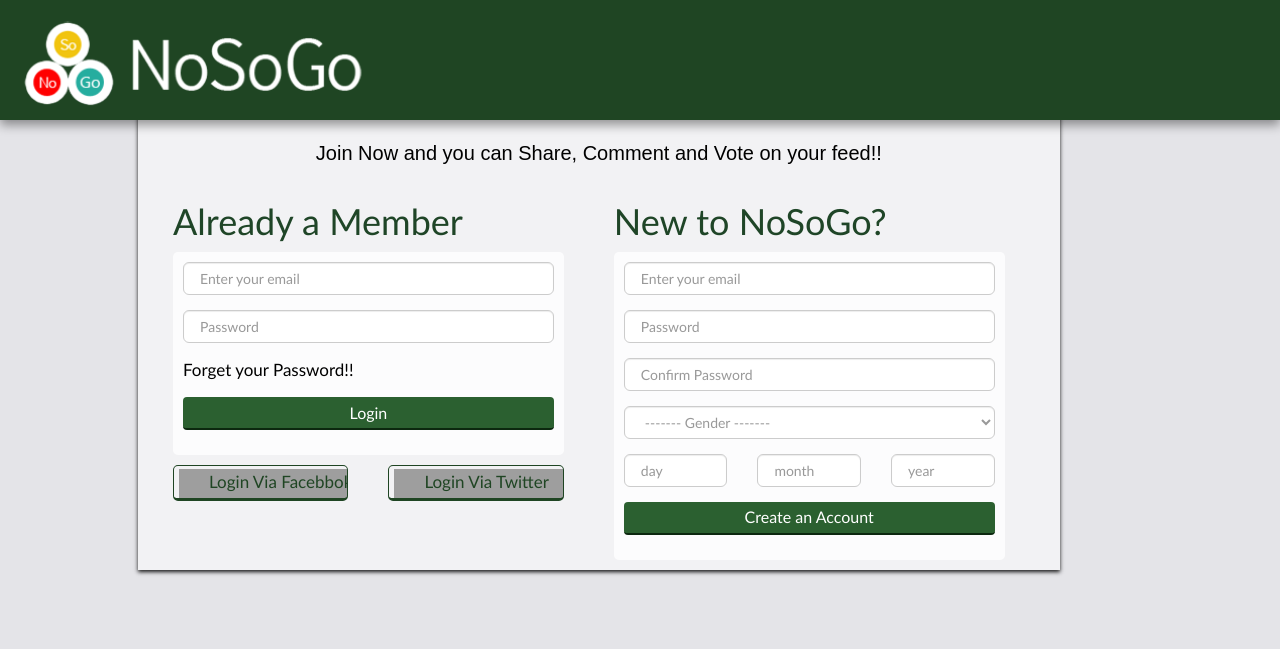
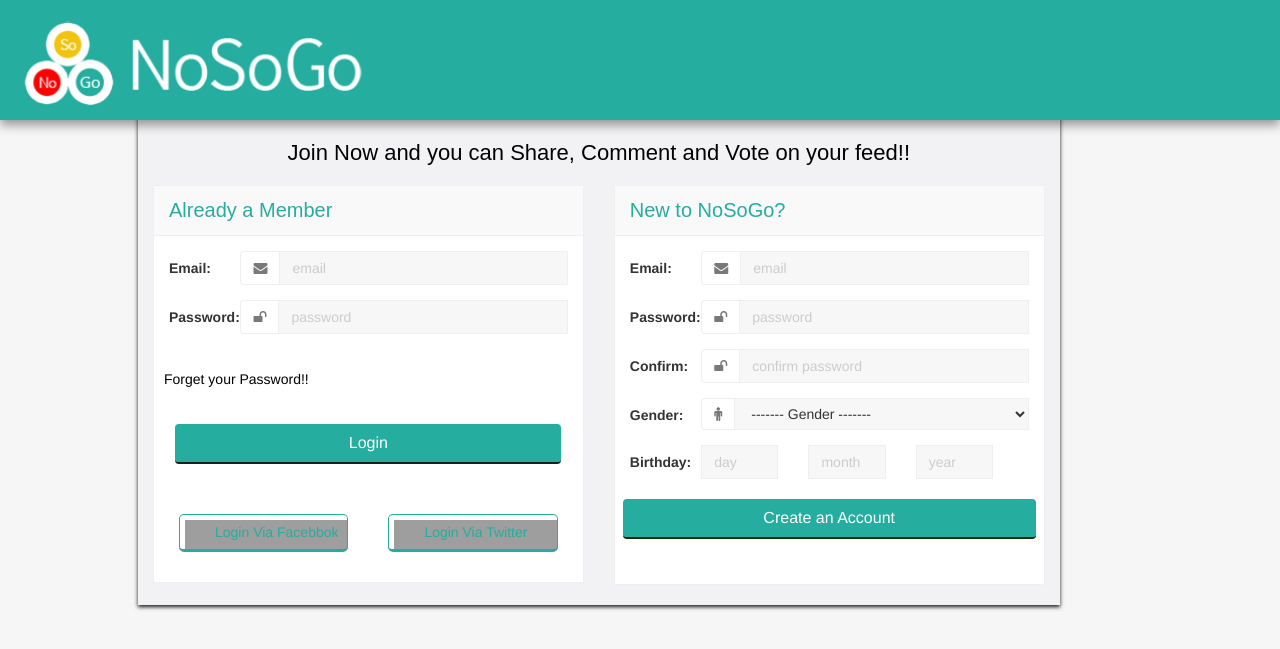
Before and after one commit to samyasin/noSoGo_102, a PHP site: page /login.php in a window 1280 px wide. Shown: the top 649 px of the page. Run offline with PHP 8.4, Linux system fonts and the light colour scheme; some libraries are stand-ins or nearby versions; grey boxes are pictures that could not be loaded.

Commit message:
Update login.php

```diff
--- a/login.php
+++ b/login.php
@@ -24,7 +24,7 @@ if (isset($_POST['submit'])) {
         <meta name="viewport" content="width=device-width, initial-scale=1.0, maximum-scale=1.0, user-scalable=no">
         <link rel="stylesheet" type="text/css" href="css/bootstrap.min.css" />
         <link rel="stylesheet" type="text/css" href="css/font-awesome.min.css" />
-        <link rel="stylesheet" type="text/css" href="css/style.css" />
+        <link rel="stylesheet" type="text/css" href="css/default.css" />
         <script type="text/javascript" src="js/bootstrap.min.js"></script>
     </head>
     <body>
@@ -38,78 +38,120 @@ if (isset($_POST['submit'])) {
                             <h4 class="join">Join Now and you can
                                 Share, Comment and Vote on your feed!!</h4>
                             <div class="col-md-6">
-                                <h1> Already a Member  </h1>
-
-                                <div class="signup">
-                                    <form class="form"  method="POST" action="check_login.php">
-
+                                <div class="panel panel-default">
+                                    <div class="panel-heading panel-heading-gray">Already a Member </div>
+                                    <div class="panel-body">
+                                        <form class="form-horizontal" role="form"  action="check_login.php" method="POST">
 
                                             <div class="form-group">
-                                            <input class="form-control input-lg" name="email" type="email" placeholder="Enter your email">
+                                                <label class="col-sm-2 control-label">Email: </label>
+                                                <div class="col-sm-10">
+                                                    <div class="input-group">
+                                                        <span class="input-group-addon"><i class="fa fa-envelope"></i></span>
+                                                        <input type="text" class="form-control" placeholder="email" name="email">
+                                                    </div>
+                                                </div>
+                                            </div>
+                                            <div class="form-group">
+                                                <label class="col-sm-2 control-label">Password: </label>
+                                                <div class="col-sm-10">
+                                                    <div class="input-group">
+                                                        <span class="input-group-addon"><i class="fa fa-unlock"></i></span>
+                                                        <input type="text" class="form-control" placeholder="password" name="password">
+                                                    </div>
+                                                </div>
                                             </div>
 
-                                        <div class="form-group">
-                                            <input class="form-control input-lg" name="password" type="password" placeholder="Password">
-                                        </div>
-
+                                            <br>
                                             <div class="form-group">
                                                 <a href="">Forget your Password!!</a>
                                             </div>
                                             <div class="form-group last">
                                                 <input type="submit" value="Login" name="submit" class="button">
                                             </div>
-                                </div>
                                         </form>
+
                                         <div class="form-group col-lg-6">
                                             <a href=""> <input type="button" value="Login Via Facebbok" class="facebbok"></a>
                                         </div>
                                         <div class="form-group col-lg-6">
                                             <a href=""> <input type="button" value="Login Via Twitter" class="twitter"></a>
                                         </div>
-                            </div>
-
-                            <div class="col-md-6">
-                                <h1>New to NoSoGo? </h1>
-
-                                <div class="signup">
-                                    <form class="form"  method="POST" action="login.php">
-                                        <div class="form-group">
-                                            <input class="form-control input-lg" name="email" type="email" placeholder="Enter your email">
-                                        </div>
-
-                                        <div class="form-group">
-                                            <input class="form-control input-lg" name="password" type="password" placeholder="Password">
+                                    </div> </div>
                             </div>
 
 
+
+                            <div class="col-md-6">
+                                <div class="panel panel-default">
+                                    <div class="panel-heading panel-heading-gray">New to NoSoGo? </div>
+                                    <div class="panel-body">
+                                        <form class="form-horizontal" role="form"  method="POST" action="login.php">
+
                                             <div class="form-group">
-                                            <input class="form-control input-lg" name="password" type="password" placeholder="Confirm Password">
+                                                <label class="col-sm-2 control-label">Email: </label>
+                                                <div class="col-sm-10">
+                                                    <div class="input-group">
+                                                        <span class="input-group-addon"><i class="fa fa-envelope"></i></span>
+                                                        <input type="email" class="form-control" placeholder="email" name="email">
+                                                    </div>
+                                                </div>
                                             </div>
                                             <div class="form-group">
-                                            <select name="gender" size="1" class="form-control input-lg">
+                                                <label class="col-sm-2 control-label">Password: </label>
+                                                <div class="col-sm-10">
+                                                    <div class="input-group">
+                                                        <span class="input-group-addon"><i class="fa fa-unlock"></i></span>
+                                                        <input type="password" class="form-control" placeholder="password" name="password">
+                                                    </div>
+                                                </div>
+                                            </div>
+                                            <div class="form-group">
+                                                <label class="col-sm-2 control-label">Confirm: </label>
+                                                <div class="col-sm-10">
+                                                    <div class="input-group">
+                                                        <span class="input-group-addon"><i class="fa fa-unlock"></i></span>
+                                                        <input type="password" class="form-control" placeholder="confirm password" name="password">
+                                                    </div>
+                                                </div>
+                                            </div>
+                                            <div class="form-group">
+                                                <label class="col-sm-2 control-label">Gender: </label>
+                                                <div class="col-sm-10">
+                                                    <div class="input-group">
+                                                        <span class="input-group-addon"><i class="fa fa-male"></i></span>
+                                                        <select name="gender" size="1" class="form-control">
                                                             <option selected>------- Gender -------</option>
                                                             <option>Male</option>
                                                             <option>Female</option>
                                                         </select>
                                                     </div>
+                                                </div>
+                                            </div>
+                                            <div class="form-group">
+                                                <label class="col-sm-2 control-label">Birthday: </label>
                                                 <div class="birth">
-                                            <div class="form-group  col-lg-4">
-                                                <input  class="form-control input-lg" name="day" type="text" placeholder="day">
+
+                                                    <div class="form-group  col-lg-3">
+                                                        <input  class="form-control" name="day" type="text" placeholder="day">
                                                     </div>
-                                            <div class="form-group  col-lg-4" >
-                                                <input  class="form-control input-lg" name="month" type="text" placeholder="month">
+                                                    <div class="form-group  col-lg-3" >
+                                                        <input  class="form-control" name="month" type="text" placeholder="month">
                                                     </div>
-                                            <div class="form-group  col-lg-4">
-                                                <input  class="form-control input-lg" name="year" type="text" placeholder="year">
+                                                    <div class="form-group  col-lg-3">
+                                                        <input  class="form-control" name="year" type="text" placeholder="year">
 
                                                     </div>
                                                 </div>
+
+
                                                 <div class="form-group last">
-                                            <input type="submit" value="Create an Account" name="submit" class="button"> </div>
+                                                    <input type="submit" value="Create an Account" name="submit" class="button">
+                                                </div>
                                         </form>
+                                    </div>
 
                                 </div>
-
                             </div>
 
                         </div>
```
Lines whose indentation alone changed are shown as unchanged.
